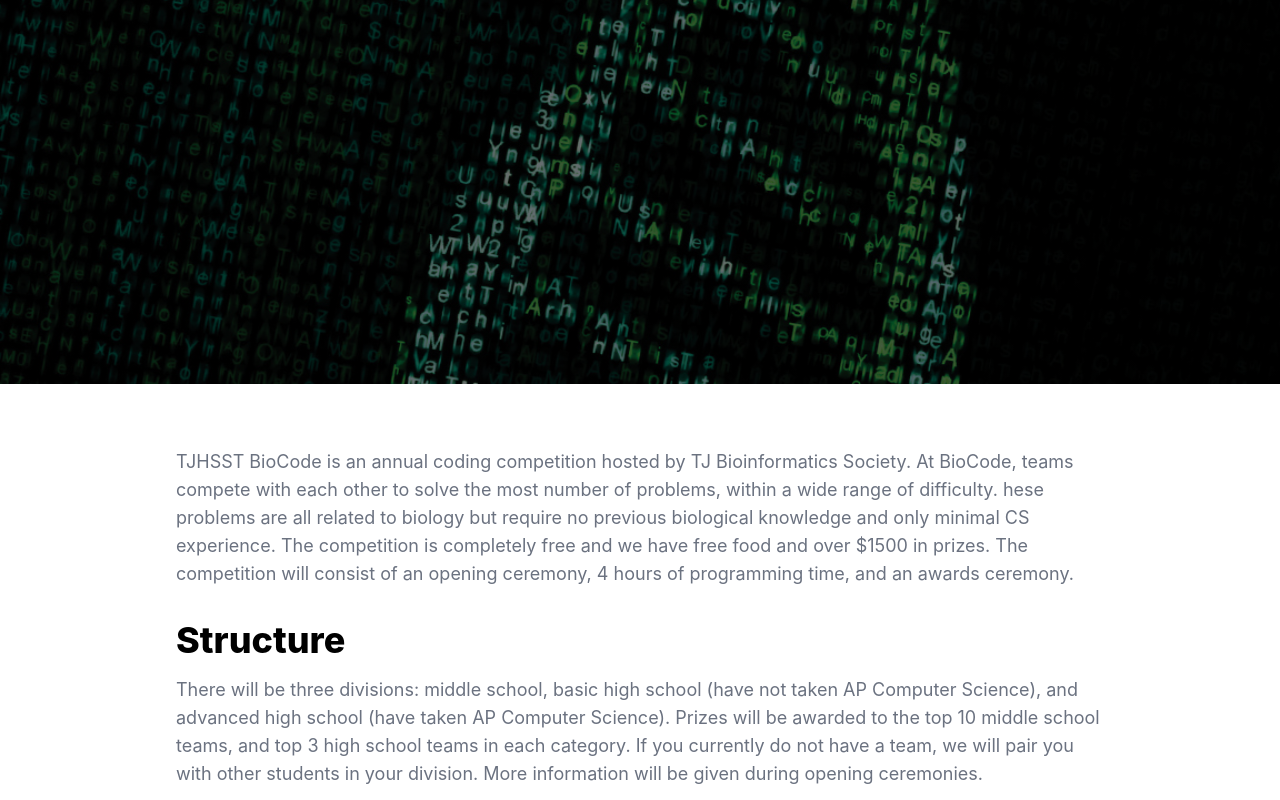
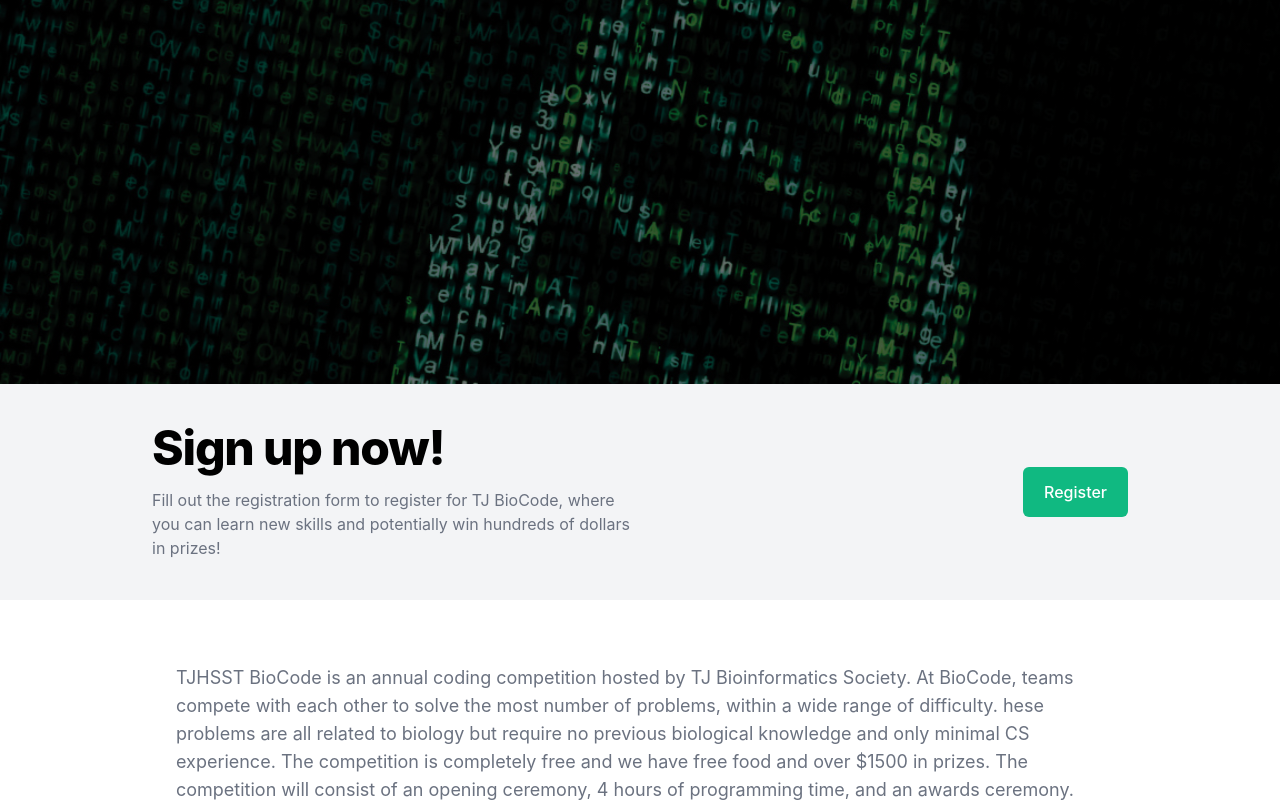
Before and after one commit to tj-bioinfo-society/website, a Gatsby site: page /biocode in a window 1280 px wide. Shown: the part 416-1216 px from the top of the page. Built offline with nearby package versions, Linux system fonts and the light colour scheme; Gatsby itself is replaced by a stand-in of ours.

Commit message:
biocode 2023 signup form

```diff
--- a/src/pages/biocode.js
+++ b/src/pages/biocode.js
@@ -21,7 +21,7 @@
     <Layout>
       <SEO title="BioCode" description="The BioCode competition is a prorgramming competition held by TJ Bioinformatics Society that challenges students to solve biology-related problems efficiently using code." />
       <Hero image={heroImage} title={"TJHSST BioCode"} subtitle={"A bioinformatics competition for high school and middle school students we host where students must solve biology-related problems efficiently using code."} centered={true} />
-      {/* <div className='bg-gray-100'>
+      <div className='bg-gray-100'>
         <div className='max-w-screen-lg mx-auto py-10 px-4 sm:px-6'>
           <div className='grid grid-cols-1 sm:grid-cols-2 gap-5'>
             <div className='text-center sm:text-left'>
@@ -33,11 +33,11 @@
               </p>
             </div>
             <div className='flex justify-center sm:justify-end items-center sm:text-right'>
-              <a href="https://forms.gle/zvxHHpE37jg8BJBBA" target="_blank" className="bg-green-500 hover:bg-green-400 focus:outline-none focus:bg-green-400 px-5 py-3 border border-transparent text-base font-medium rounded-md text-white transition duration-150 ease-in-out">Register</a>
+              <a href="https://forms.gle/iw2Kd2r1hqzpjNAf6" target="_blank" className="bg-green-500 hover:bg-green-400 focus:outline-none focus:bg-green-400 px-5 py-3 border border-transparent text-base font-medium rounded-md text-white transition duration-150 ease-in-out">Register</a>
             </div>
           </div>
         </div>
-      </div> */}
+      </div>
       <div className='mx-auto max-w-screen-lg py-20 pt-16 px-4 sm:px-8 md:px-12'>
         {/* <div className="mb-12 text-center">
           <a href="https://docs.google.com/document/d/1AA084FChANFJe_CPFmHl207dfgHzoUS-pI0ldBFrFxU/edit?usp=sharing" target="_blank" className="bg-green-500 hover:bg-green-400 focus:outline-none focus:bg-green-400 px-6 py-4 border border-transparent text-lg font-medium rounded-md text-white transition duration-150 ease-in-out">Welcome Packet</a>
```
